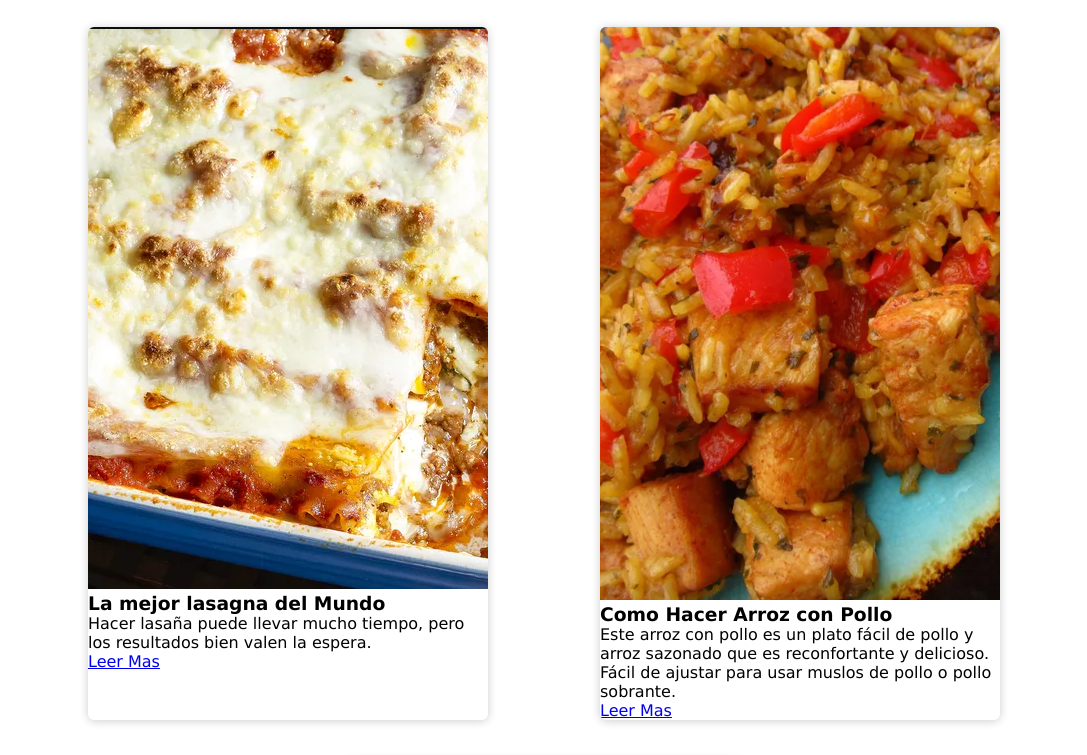
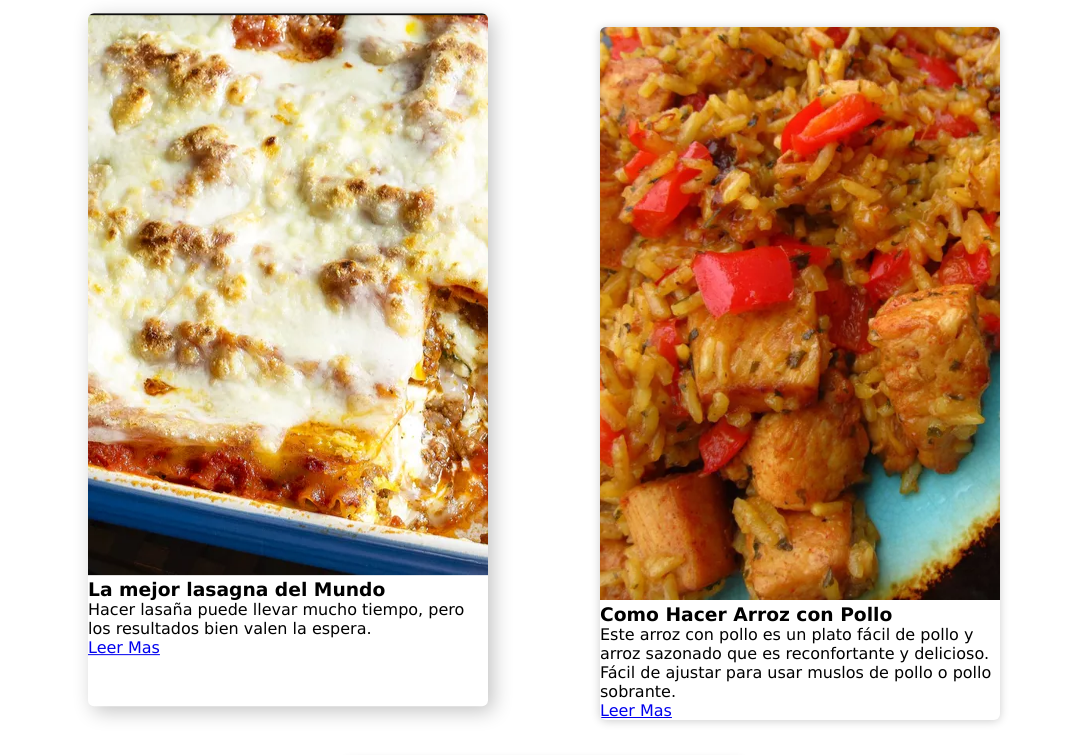
Before and after one commit to plunkyhub/odin-recipes, a plain HTML site: page index.html in a window 1280 px wide. In both pictures the pointer is over the item 384 px from the left and 418 px from the top of the page. Shown: the part 45-800 px from the top of the page, without its empty margins (96-1183 px from the left). Drawn offline with Linux system fonts and the light colour scheme.

Commit message:
Agregados estilos en style.css li:hover

```diff
--- a/style.css
+++ b/style.css
@@ -37,3 +37,7 @@ li {
     max-width: 400px;
     min-width: 250px;
 }
+li:hover {
+    box-shadow: 5px 5px 20px rgba(0, 0, 0, 0.24);
+    transform: translateY(-2%);
+}
```
